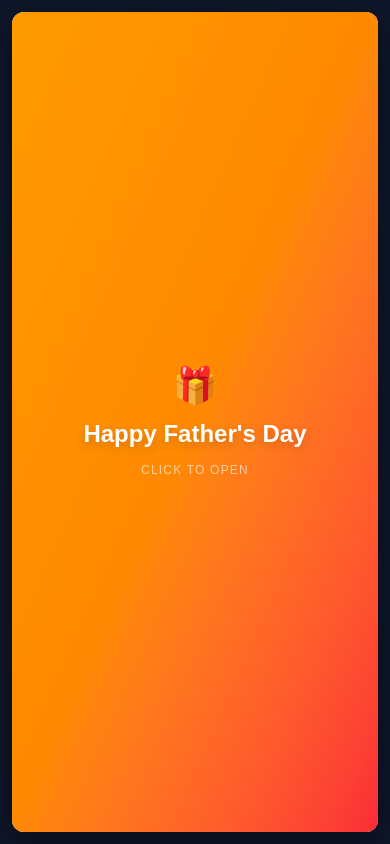
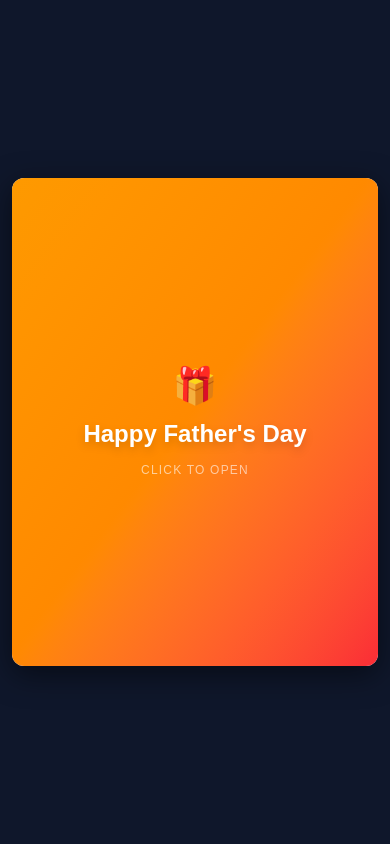
Before and after one commit to erickherrera/fathers-day-card, a Next.js app: page / in a window 390 px wide. Built offline with nearby package versions, Linux system fonts and the light colour scheme.

Commit message:
modified:   app/components/Card3D.module.css 	modified:   app/page.tsx

```diff
--- a/app/components/Card3D.module.css
+++ b/app/components/Card3D.module.css
@@ -94,9 +94,9 @@
 
 @media (max-width: 480px) {
   .scene {
-    width: calc(100vw - 24px);
-    height: calc(100vh - 24px);
-    height: calc(100dvh - 24px);
+    width: 100%;
+    aspect-ratio: 3 / 4;
+    max-height: 100%;
     perspective: 1000px;
   }
 
--- a/app/page.tsx
+++ b/app/page.tsx
@@ -2,7 +2,7 @@ import Card3D from './components/Card3D'
 
 export default function FathersDayCard() {
   return (
-    <main className="flex min-h-screen items-center justify-center bg-slate-900 p-3 sm:p-4">
+    <main className="flex h-dvh sm:h-auto sm:min-h-screen items-center justify-center bg-slate-900 p-3 sm:p-4">
       <Card3D />
     </main>
   )
```
